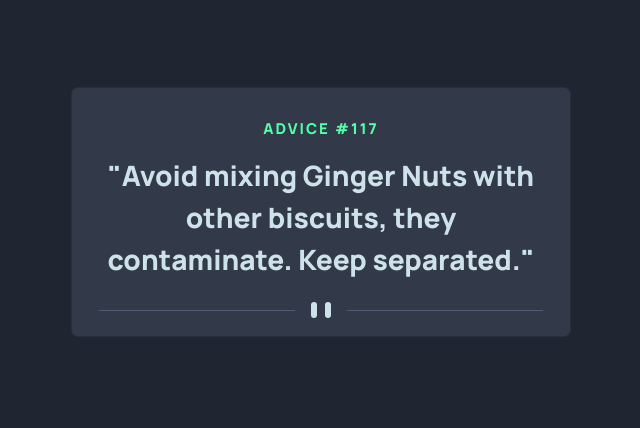
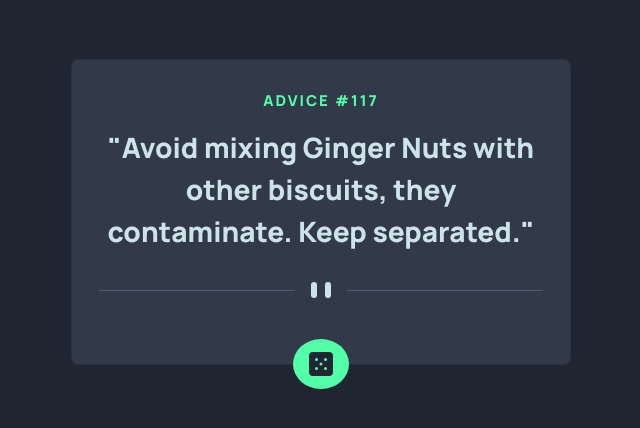
Before and after one commit to LugpDev2022/advice-generator, a React (Vite) app: page / in a window 1280 px wide. Shown: the part 188-616 px from the top of the page, without its empty margins (319-959 px from the left). Built offline with nearby package versions, Linux system fonts and the light colour scheme.

Commit message:
Create the button styles

```diff
--- a/src/App.jsx
+++ b/src/App.jsx
@@ -2,6 +2,7 @@ import React from "react";
 import { Col, Container, Modal, Row } from "react-bootstrap";
 import desktopDivider from "./assets/images/pattern-divider-desktop.svg";
 import mobileDivider from "./assets/images/pattern-divider-mobile.svg";
+import iconDice from "./assets/images/icon-dice.svg";
 
 function App() {
   const advice =
@@ -32,11 +33,19 @@ function App() {
           </Row>
 
           <Row>
-            <Col className="justify-content-center d-flex">
+            <Col className="justify-content-center d-flex mt-2 mb-5 overflow-hidden">
               <picture>
                 <source srcset={mobileDivider} media="(max-width: 380px)" />
-                <img src={desktopDivider} alt="no" />
+                <img src={desktopDivider} />
               </picture>
+            </Col>
+          </Row>
+
+          <Row>
+            <Col>
+              <button className="custom-btn rounded-circle">
+                <img src={iconDice} />
+              </button>
             </Col>
           </Row>
         </Container>
--- a/src/App.scss
+++ b/src/App.scss
@@ -16,12 +16,29 @@ body {
   div > div {
     background: #323a49;
     border-radius: 7px;
-    overflow: hidden;
   }
+}
+
+.overflow-hidden {
+  overflow: hidden;
 }
 
 .custom-p {
   font-size: 28px;
+}
+
+.custom-btn {
+  background: #52ffa8;
+  border: none;
+  position: absolute;
+  left: 10;
+  left: 50%;
+  top: 100%;
+  transform: translate(-50%, -50%);
+
+  & > img {
+    margin: 12px 10px;
+  }
 }
 
 .custom-title {
```
